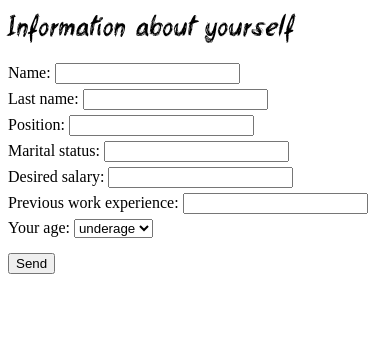
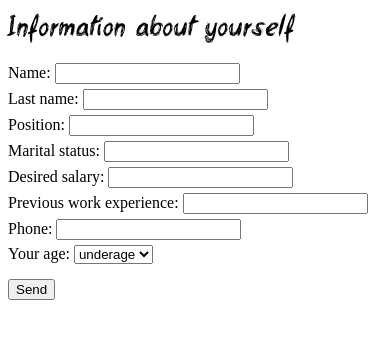
Before and after one commit to GlebN-k/beetroot-test, a plain HTML site: page index.html in a window 390 px wide. Drawn offline with Linux system fonts and the light colour scheme.

Commit message:
added field phone

```diff
--- a/index.html
+++ b/index.html
@@ -32,6 +32,9 @@
         <label for="previous-work">Previous work experience:</label>
         <input type="text" id="previous-work" />
         <br />
+        <label for="phone-number">Phone:</label>
+        <input type="tel" id="phone-number" />
+        <br />
 
         <label for="age">Your age:</label>
         <select name="age">
```
Also changed, not shown: 1 other file.
